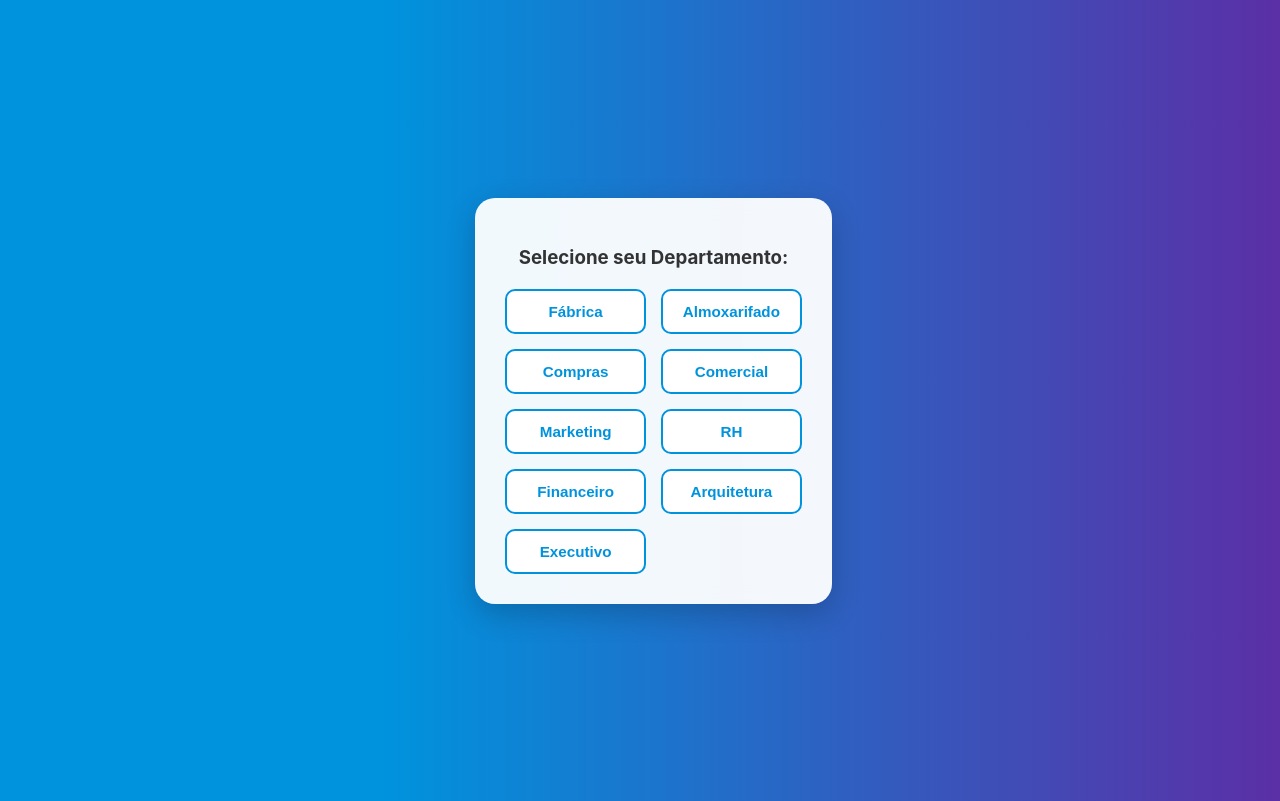
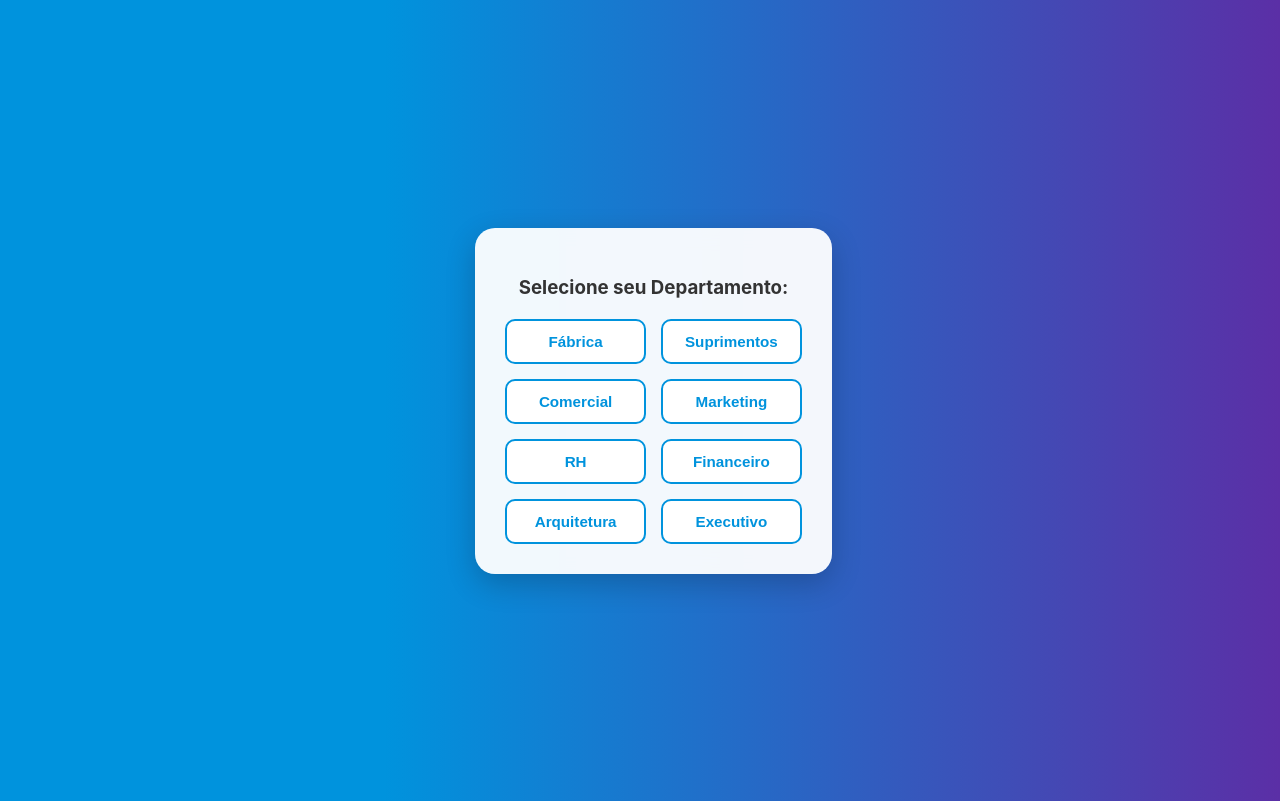
Before and after one commit to HenriqueNunes-2008/sustentabilidade, a plain HTML site: page sustentabilidade/index.html in a window 1280 px wide. Shown: the part 129-930 px from the top of the page. Drawn offline with Linux system fonts and the light colour scheme.

Commit message:
Fix HTML structure and update department options

```diff
--- a/sustentabilidade/index.html
+++ b/sustentabilidade/index.html
@@ -40,8 +40,7 @@
             <h3>Selecione seu Departamento:</h3>
            <div class="grid-botoes">
     <button onclick="iniciarQuiz('fabrica')">Fábrica</button>
-                <button onclick="iniciarQuiz('almoxarifado')">Almoxarifado</button>
-                <button onclick="iniciarQuiz('compras')">Compras</button>
+    <button onclick="iniciarQuiz('suprimentos')">Suprimentos</button>
     <button onclick="iniciarQuiz('comercial')">Comercial</button>
     <button onclick="iniciarQuiz('marketing')">Marketing</button>
     <button onclick="iniciarQuiz('rh')">RH</button>
```
Lines whose indentation alone changed are shown as unchanged.
